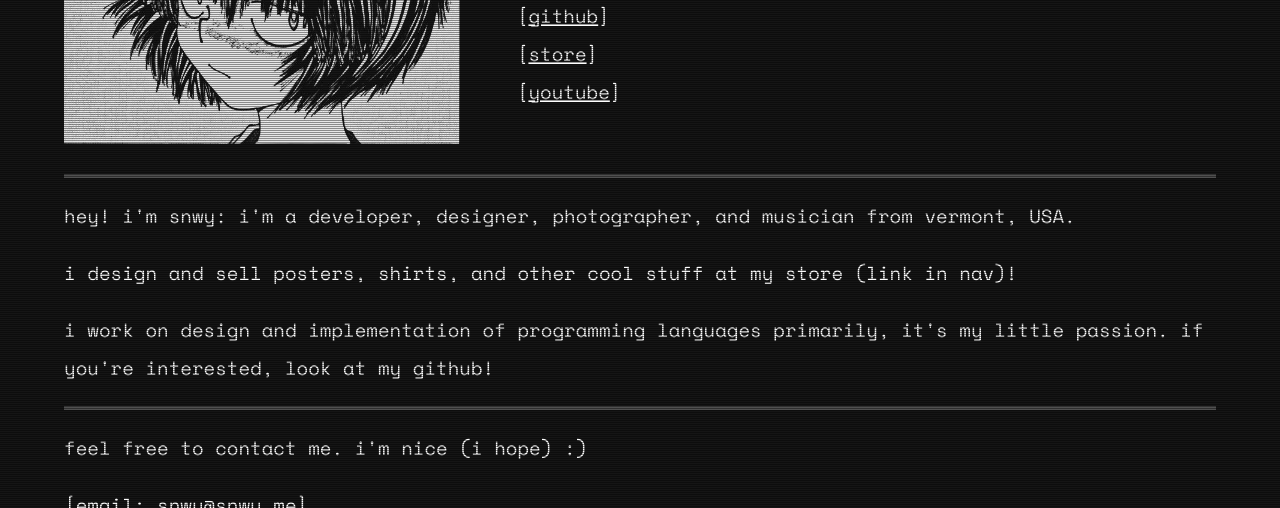
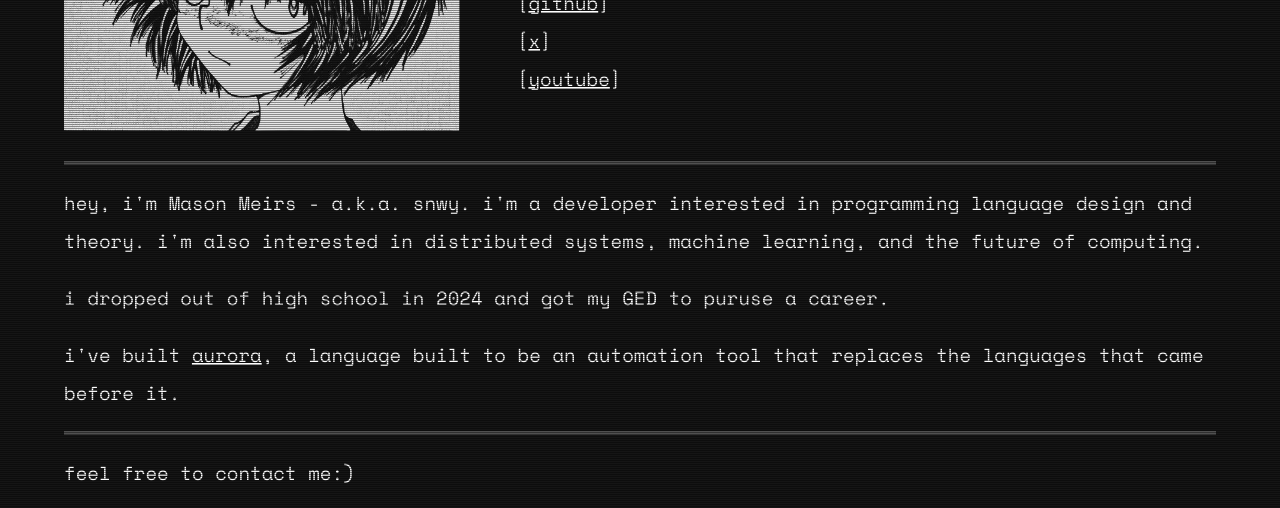
Before and after one commit to snoglobe/snwy_dot_me, a plain HTML site: page index.html in a window 1280 px wide. Shown: the part 126-634 px from the top of the page. Drawn offline with nearby package versions, Linux system fonts and the light colour scheme.

Commit message:
Update index.html

```diff
--- a/index.html
+++ b/index.html
@@ -17,20 +17,22 @@
         <nav>
           <ul>
             <li>[<a href="https://github.com/snoglobe">github</a>]</li>
-            <li>[<a href="https://store.snwy.me">store</a>]</li>
+            <li>[<a href="https://x.com/snwy_me">x</a>]</li>
             <li>[<a href="https://www.youtube.com/@snwydotme">youtube</a>]</li>
           </ul>
         </nav>
       </div>
     </header>
     <hr>
-    <p>hey! i'm snwy: i'm a developer, designer, photographer, and musician from vermont, USA.</p>
-    <p>i design and sell posters, shirts, and other cool stuff at my store (link in nav)!</p>
-    <p>i work on design and implementation of programming languages primarily, it's my little passion. if you're interested, look at my github!</p>
+    <p>hey, i'm Mason Meirs - a.k.a. snwy. i'm a developer interested in programming language design and theory. i'm also interested in distributed systems, machine learning, and the future of computing.</p>
+    <p>i dropped out of high school in 2024 and got my GED to puruse a career.</p>
+    <p>i've built <a href="aurora-lang.org">aurora</a>, a language built to be an automation tool that replaces the languages that came before it.</p>
+    <p></p>
     <hr>
-    <p>feel free to contact me. i'm nice (i hope) :)</p>
+    <p>feel free to contact me:)</p>
     <ul>
       <li>[email: <a href="mailto:snwy@snwy.me">snwy@snwy.me</a>]</li>
+      <li>[x: <a href="https://x.com/snwy_me">@snwy_me</a>]</li>
       <li>[discord: snwy]</li>
     </ul>
     <hr>
```
